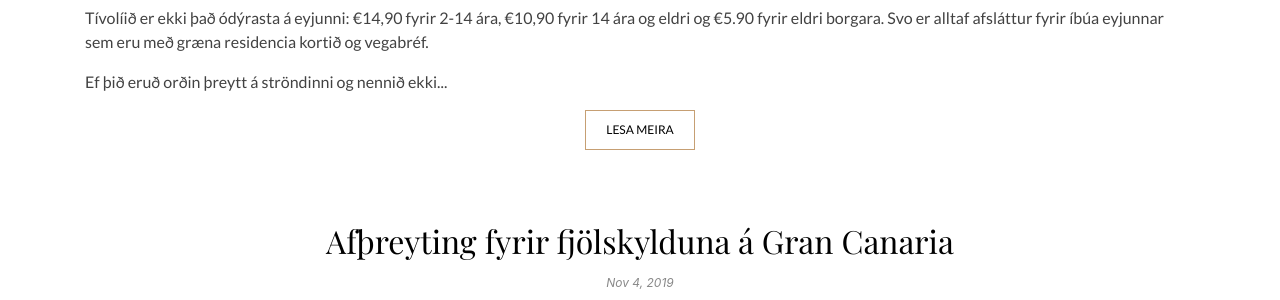
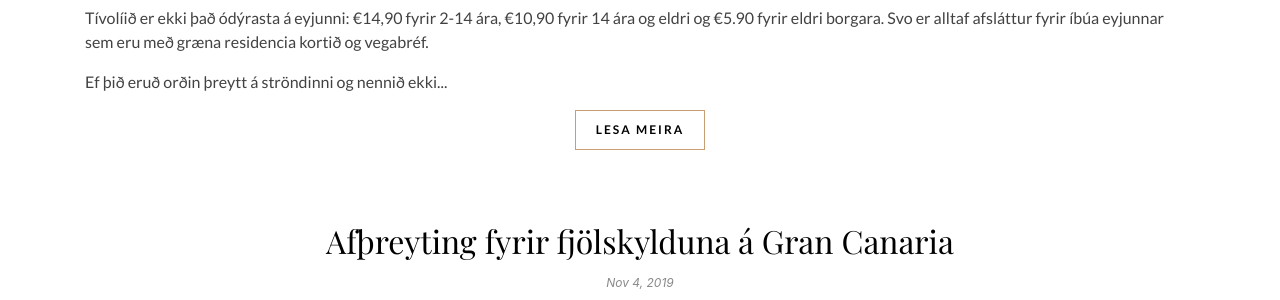
Before and after one commit to thorunnjons/kanari, a Jekyll site: the page built from index.html, in a window 1280 px wide. Shown: the part 564-864 px from the top of the page. Built offline with Jekyll 4.4.1, drawn with Linux system fonts in a browser that asks for light colours; the list of posts is cut into pages by our own code.

Commit message:
Font button styling

```diff
--- a/_includes/head.html
+++ b/_includes/head.html
@@ -5,8 +5,7 @@
 
   <link rel="stylesheet" href="https://stackpath.bootstrapcdn.com/bootstrap/4.3.1/css/bootstrap.min.css" integrity="sha384-ggOyR0iXCbMQv3Xipma34MD+dH/1fQ784/j6cY/iJTQUOhcWr7x9JvoRxT2MZw1T" crossorigin="anonymous">
   <link rel="stylesheet" href="{{ "/assets/main.css" | relative_url }}">
-  <link href="https://fonts.googleapis.com/css?family=Oswald&display=swap" rel="stylesheet">
-  <link href="https://fonts.googleapis.com/css?family=Lato|Playfair+Display&display=swap" rel="stylesheet">
+  <link href="https://fonts.googleapis.com/css?family=Lato:400,700|Playfair+Display&display=swap" rel="stylesheet">
 
   {% seo %}
 </head>
--- a/assets/main.scss
+++ b/assets/main.scss
@@ -45,7 +45,9 @@ img {
 .btn {
   border-radius: 0;
   font-family: 'Lato', sans-serif;
+  font-weight: bold;
   font-size: 12px;
+  letter-spacing: 2px;
   padding: 10px 20px;
   text-transform: uppercase;
 }
```
